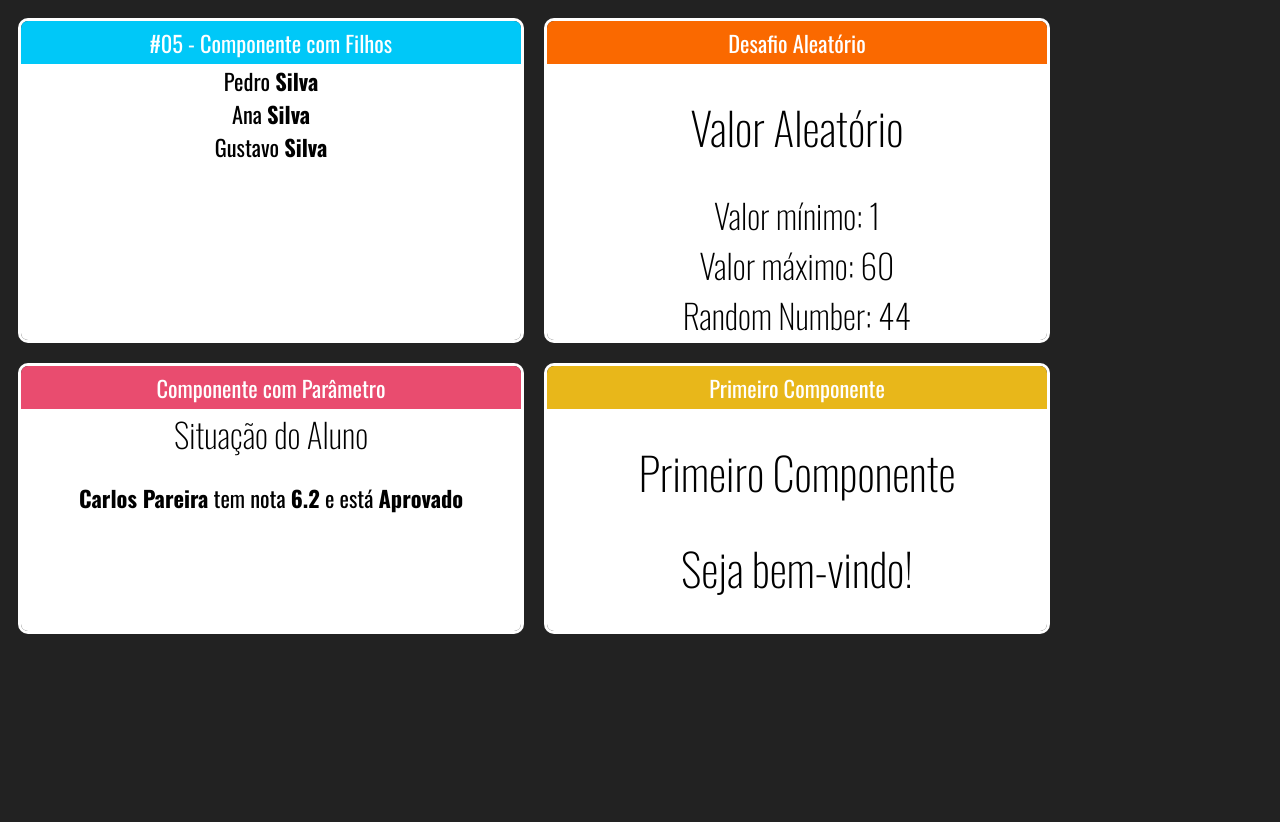
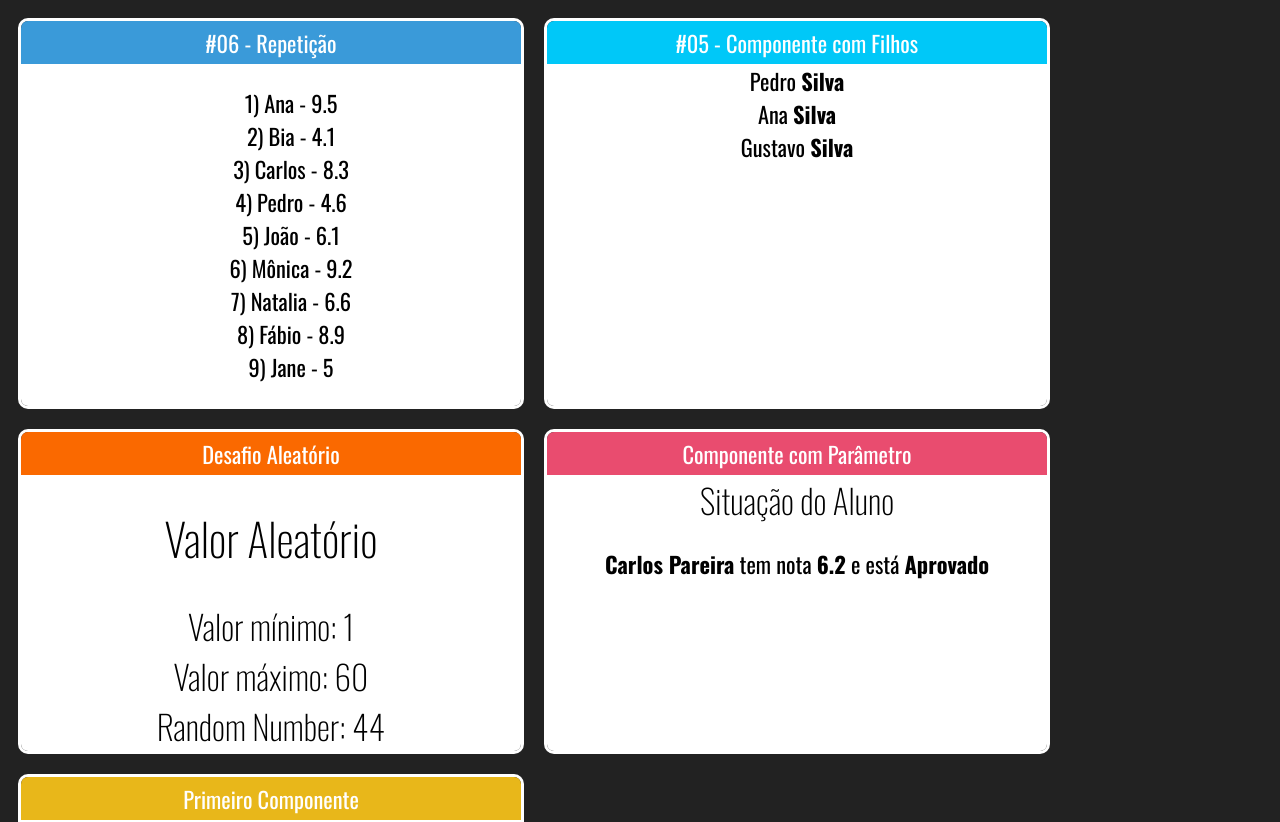
Before and after one commit to Homura-san/fundamentos-react, a React (Create React App) app: page / in a window 1280 px wide. Shown: the top 822 px of the page. Before the commit the page ends 800 px from the top, so only its background shows below. Built offline with nearby package versions, Linux system fonts and the light colour scheme.

Commit message:
Repetição

```diff
--- a/src/App.jsx
+++ b/src/App.jsx
@@ -6,13 +6,18 @@ import Aleatorio from "./components/basicos/Aleatorio";
 import Familia from "./components/basicos/Familia";
 import FamiliaMembro from "./components/basicos/FamiliaMembro";
 import Card from './components/layouts/Card';
+import ListaAlunos from "./components/repeticao/ListaAlunos";
 
 // Sintaxe de função mais reduzida possível
 
 export default _ =>
     <div className="App">
         <div className="Cards">
-        <Card titulo="#05 - Componente com Filhos" color="#00C8F8">
+            <Card titulo="#06 - Repetição" color="#3A9AD9">
+                <ListaAlunos />
+            </Card>
+
+            <Card titulo="#05 - Componente com Filhos" color="#00C8F8">
                 <Familia sobrenome="Silva">
                     <FamiliaMembro nome="Pedro" />
                     <FamiliaMembro nome="Ana" />
--- /dev/null
+++ b/src/components/repeticao/ListaAlunos.jsx
@@ -0,0 +1,21 @@
+import React from "react";
+import alunos from "../../data/alunos";
+
+export default props => {
+
+    const lis = alunos.map(aluno => {
+        return (
+            <li key={aluno.id}>
+                {aluno.id}) {aluno.nome} - {aluno.nota}
+            </li>
+        )
+    })
+
+    return (
+        <div>
+            <ul style={{ listStyle: 'none' }}>
+                {lis}
+            </ul>
+        </div>
+    )
+}
--- /dev/null
+++ b/src/data/alunos.js
@@ -0,0 +1,11 @@
+export default [
+    {id: 1, nome: 'Ana', nota: 9.5},
+    {id: 2, nome: 'Bia', nota: 4.1},
+    {id: 3, nome: 'Carlos', nota: 8.3},
+    {id: 4, nome: 'Pedro', nota: 4.6},
+    {id: 5, nome: 'João', nota: 6.1},
+    {id: 6, nome: 'Mônica', nota: 9.2},
+    {id: 7, nome: 'Natalia', nota: 6.6},
+    {id: 8, nome: 'Fábio', nota: 8.9},
+    {id: 9, nome: 'Jane', nota: 5.0},
+]
```
